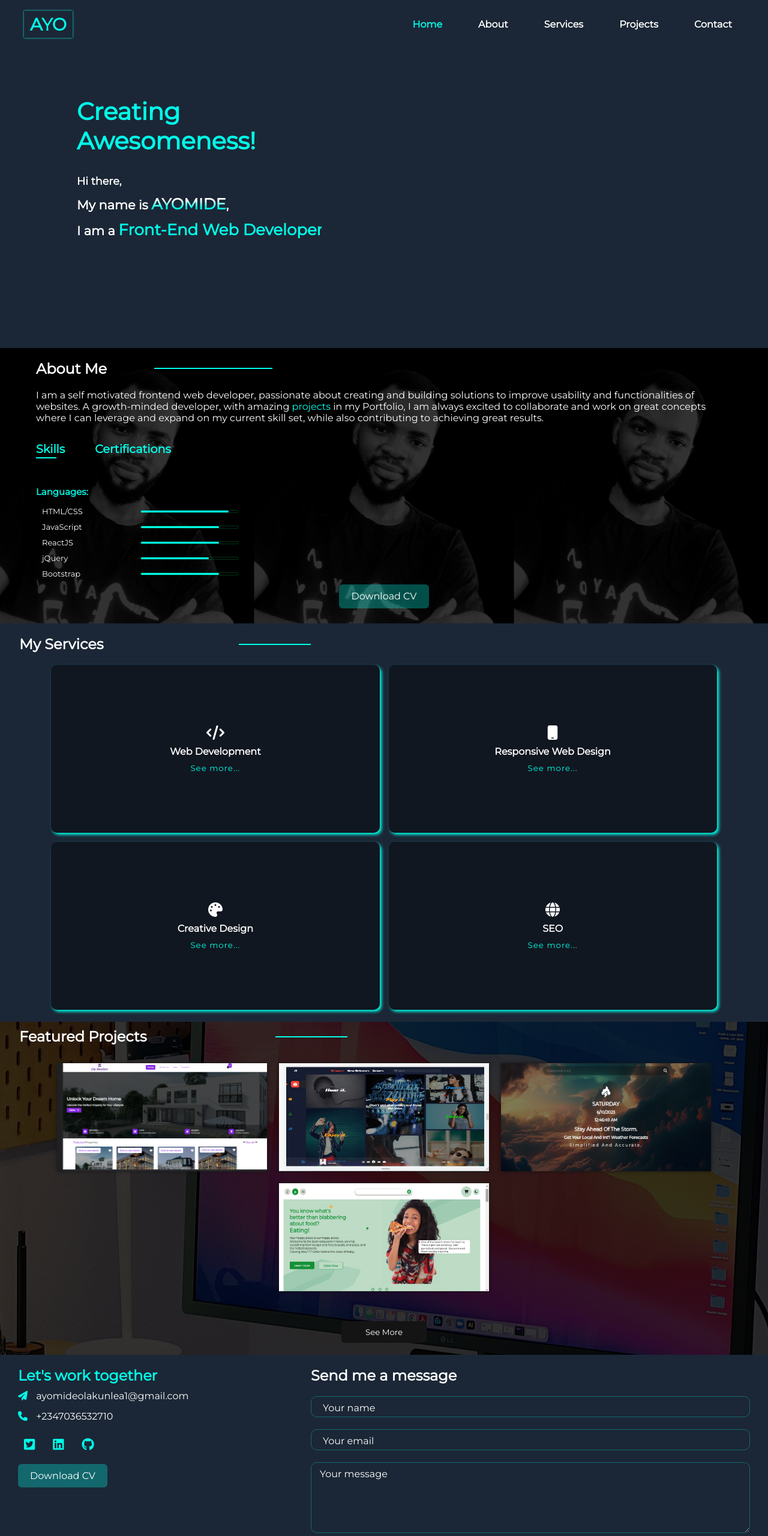
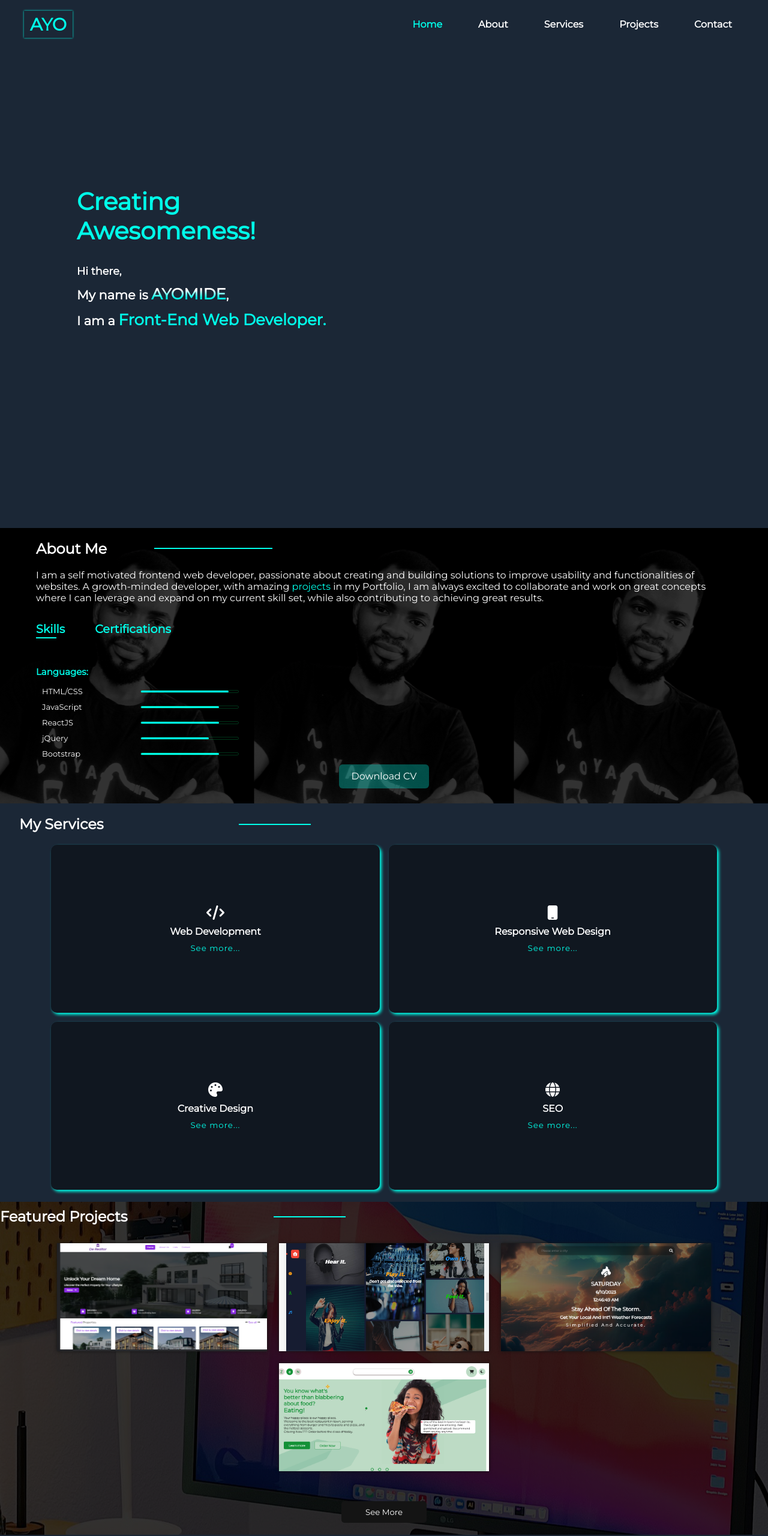
Before and after one commit to Ayomi-Dev/Portfolio, a plain HTML site: page index.html in a window 1280 px wide. Shown: the top 2560 px of the page at 60% size. Drawn offline with nearby package versions, Linux system fonts and the light colour scheme.

Commit message:
header height

```diff
--- a/PORTFOLIO.css
+++ b/PORTFOLIO.css
@@ -90,7 +90,7 @@ nav .menu li .list:hover::after{
 }
 #header{
     width: 100%;
-    height: 500px;
+    height: 100vh;
     background: #1b2736;
     position: relative;
     overflow: hidden;
@@ -611,7 +611,7 @@ nav .menu li .list:hover::after{
     overflow: hidden;
 }
 .project-container{
-    width: 95%;
+    width: 100%;
     margin: 0 auto;
 }
 .project-container h1{
@@ -650,9 +650,9 @@ nav .menu li .list:hover::after{
 .project1 img{
     width: 100%;
     height: 100%;
+    object-fit: cover;
     position: absolute;
     transition: transform 0.5s;
-    /* object-fit: contain; */
 }
 .project-layer{
     position: absolute;
@@ -709,7 +709,6 @@ nav .menu li .list:hover::after{
     width: 100px;
     height: 50px;
 }
-
 .more{
     width: 100%;
     display: flex;
@@ -759,7 +758,7 @@ nav .menu li .list:hover::after{
 }
 @media screen and (max-width: 600px){
     .project-content{
-        width: 80%;
+        width: 95%;
     }
     .project1{
         width: 100%;
```
